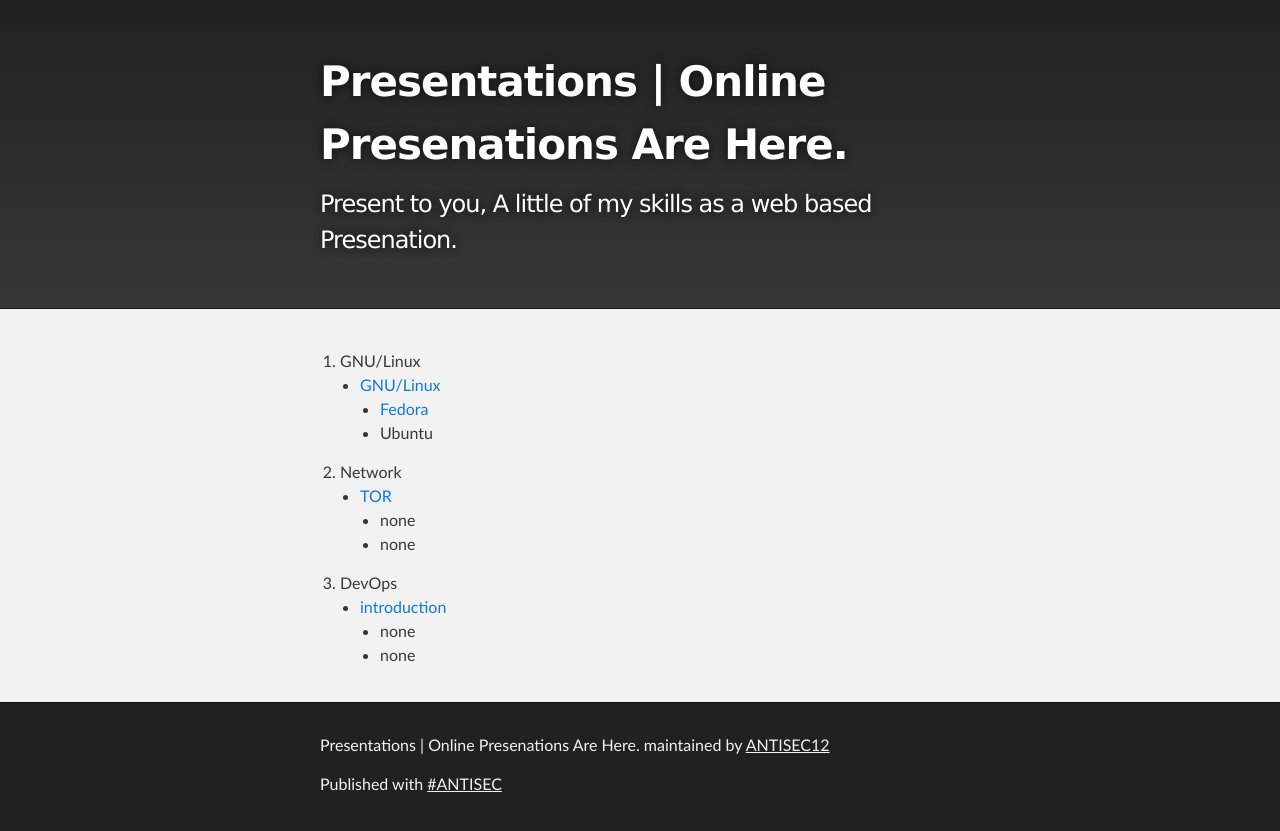
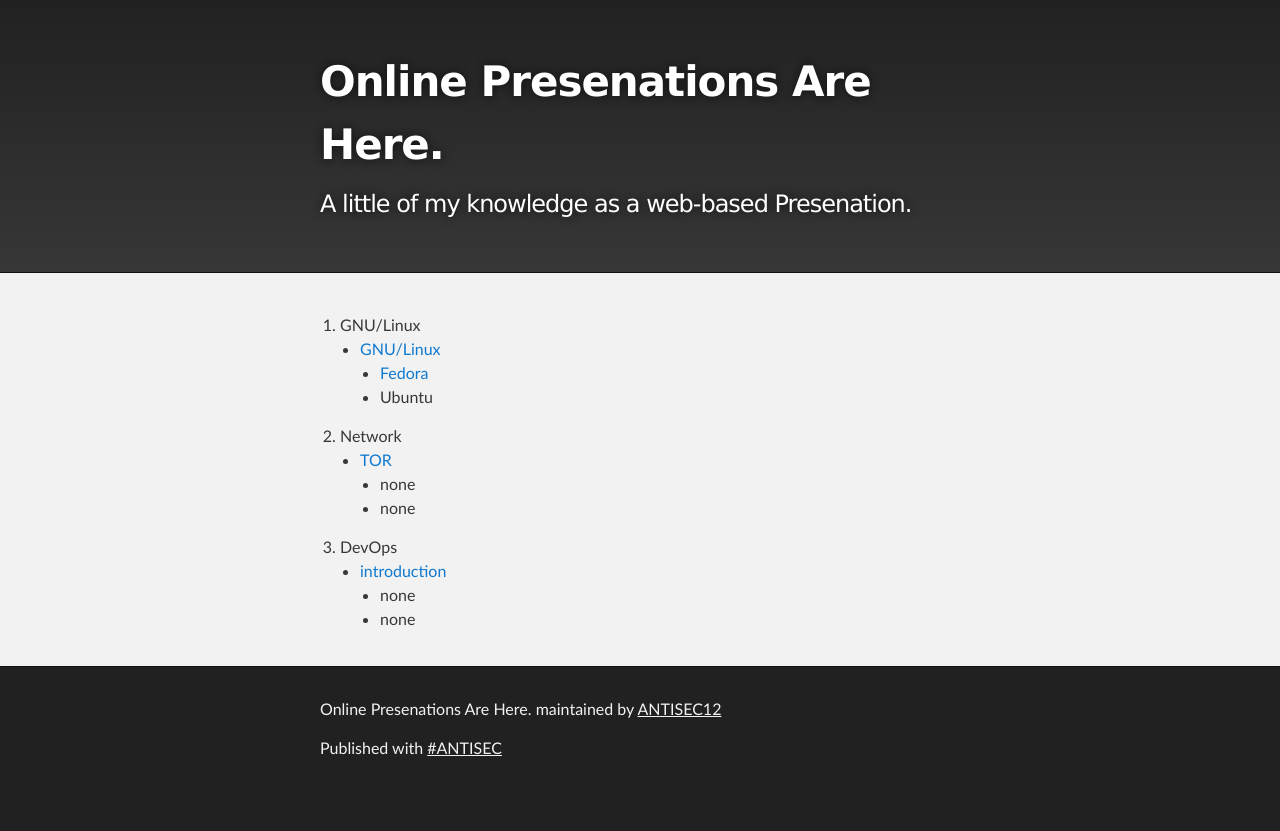
Before and after one commit to ANTISEC12/presentation, a Jekyll site: the page built from index.md, in a window 1280 px wide. Shown: the top 831 px of the page. Built offline with Jekyll 4.4.1, drawn with Linux system fonts in a browser that asks for light colours.

```diff
--- a/_config.yml
+++ b/_config.yml
@@ -1,6 +1,6 @@
 theme: jekyll-theme-slate
-title: Presentations | Online Presenations Are Here.
-description: Present to you, A little of my skills as a web based  Presenation.
+title: Online Presenations Are Here.
+description: A little of my knowledge as a web-based Presenation.
 
 
 show_downloads: true
```
Also changed, not shown: 1 other file.
